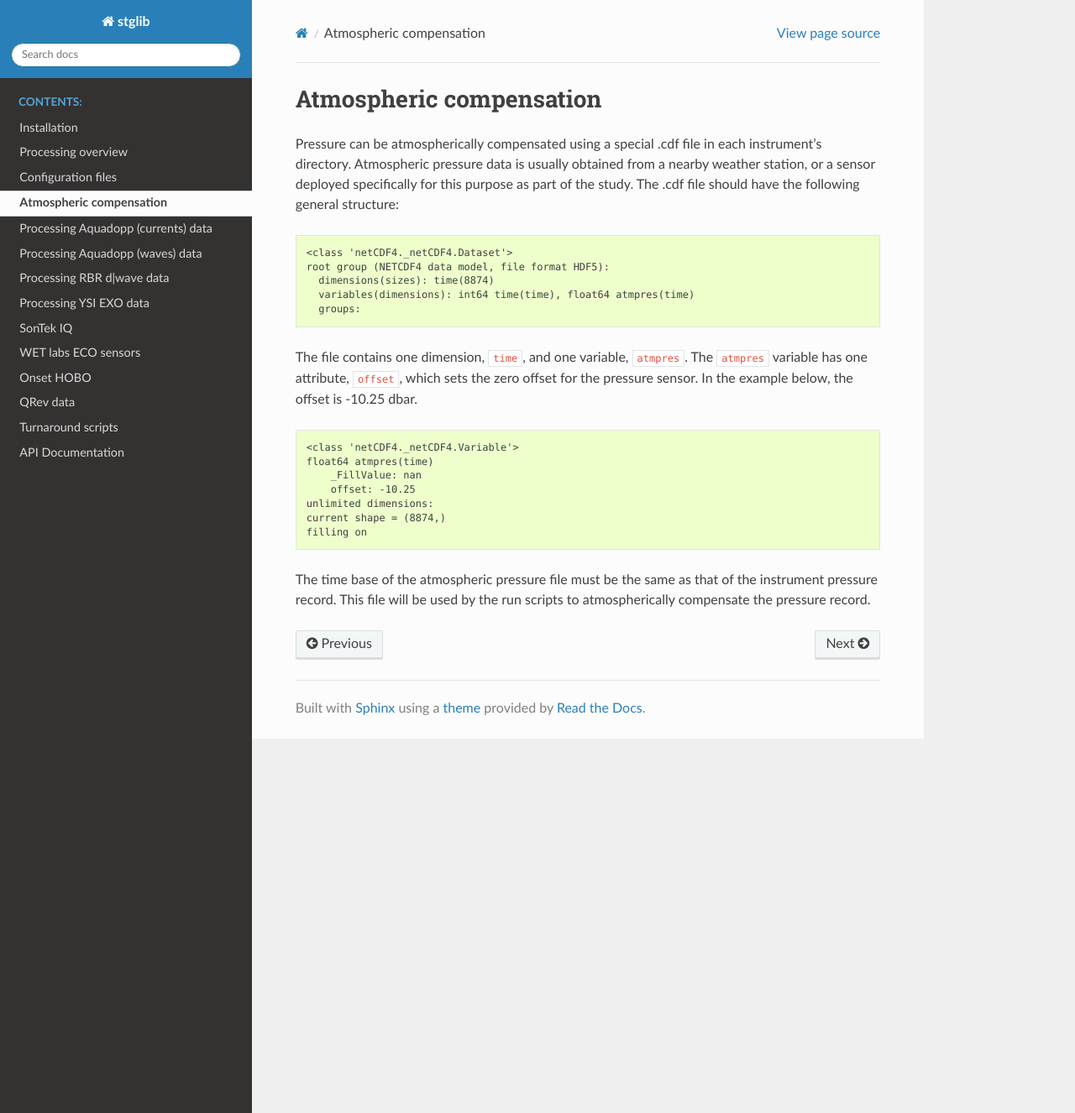
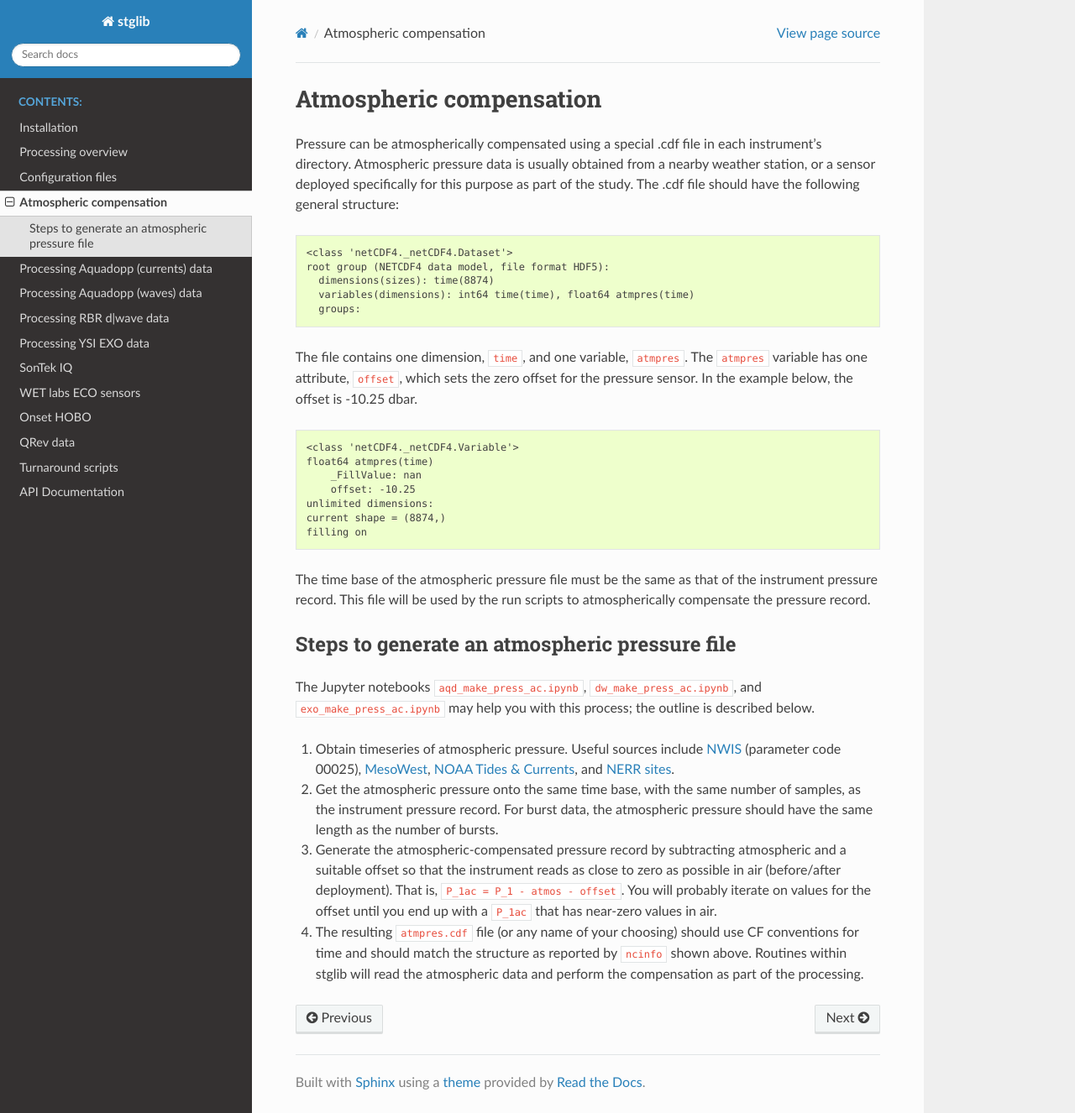
Before and after one commit to USGS-CMG/stglib, a Sphinx documentation site: the page built from doc/atmos.rst, in a window 1280 px wide and 1326 px high. Shown: the whole window at 84% size. Built offline with Sphinx 7.4.7 and the Read the Docs theme 2.0.0, drawn with Linux system fonts in a browser that asks for light colours.

Commit message:
Atmospheric pressure compensation docs

```diff
--- a/doc/atmos.rst
+++ b/doc/atmos.rst
@@ -25,3 +25,16 @@ which sets the zero offset for the pressure sensor. In the example below, the of
   filling on
 
 The time base of the atmospheric pressure file must be the same as that of the instrument pressure record. This file will be used by the run scripts to atmospherically compensate the pressure record.
+
+Steps to generate an atmospheric pressure file
+----------------------------------------------
+
+The Jupyter notebooks ``aqd_make_press_ac.ipynb``, ``dw_make_press_ac.ipynb``, and ``exo_make_press_ac.ipynb`` may help you with this process; the outline is described below.
+
+1. Obtain timeseries of atmospheric pressure. Useful sources include `NWIS <https://nwis.waterdata.usgs.gov/nwis>`_ (parameter code 00025), `MesoWest <http://mesowest.utah.edu>`_, `NOAA Tides & Currents <https://tidesandcurrents.noaa.gov>`_, and `NERR sites <https://cdmo.baruch.sc.edu>`_.
+
+2. Get the atmospheric pressure onto the same time base, with the same number of samples, as the instrument pressure record. For burst data, the atmospheric pressure should have the same length as the number of bursts.
+
+3. Generate the atmospheric-compensated pressure record by subtracting atmospheric and a suitable offset so that the instrument reads as close to zero as possible in air (before/after deployment). That is, ``P_1ac = P_1 - atmos - offset``. You will probably iterate on values for the offset until you end up with a ``P_1ac`` that has near-zero values in air.
+
+4. The resulting ``atmpres.cdf`` file (or any name of your choosing) should use CF conventions for time and should match the structure as reported by ``ncinfo`` shown above. Routines within stglib will read the atmospheric data and perform the compensation as part of the processing.
```
